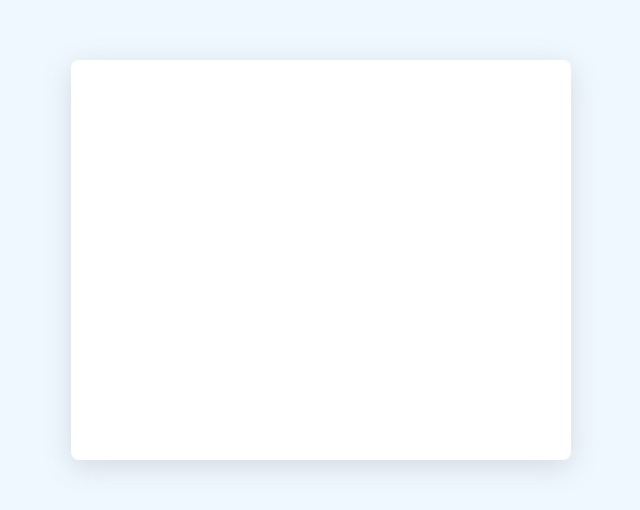
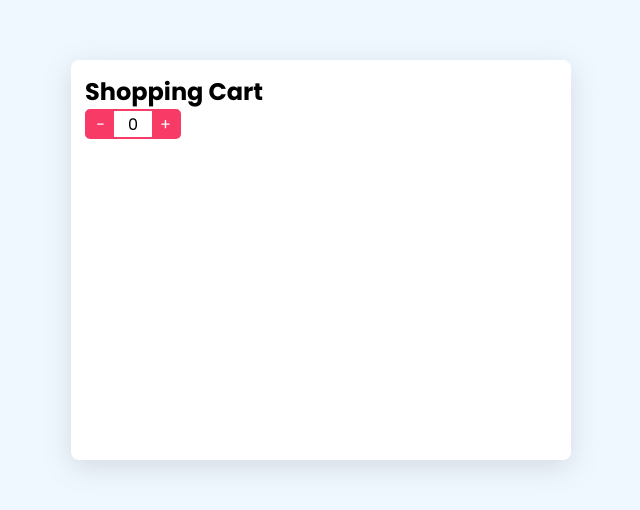
Before and after one commit to TusharSusar/Shopping-Cart, a plain HTML site: page index.html in a window 1280 px wide. Shown: the part 140-650 px from the top of the page, without its empty margins (319-959 px from the left). Drawn offline with Linux system fonts and the light colour scheme.

Commit message:
cart adder button created

```diff
--- a/index.html
+++ b/index.html
@@ -7,6 +7,13 @@
     <link rel="stylesheet" href="style.css">
 </head>
 <body>
-    <div class="cart-container"></div>
+    <div class="cart-container">
+        <h2>Shopping Cart</h2>
+        <div class="counter">
+            <div class="minus center">-</div>
+            <div class="count-num center">0</div>
+            <div class="add center">+</div>
+        </div>
+    </div>
 </body>
 </html>
--- a/style.css
+++ b/style.css
@@ -31,4 +31,30 @@ body {
     background-color: var(--cart-col);
     box-shadow: rgba(100, 100, 111, 0.2) 0px 7px 29px 0px;
     border-radius: 8px;
+    padding: 14px;
 }
+
+.counter {
+    width: 6rem;
+    height: 30px;
+    display: flex;
+    justify-content: space-between;
+    /* padding: 1rem; */
+    border: 2px solid var(--secondary-col);
+    border-radius: 5px;
+}
+
+.add, .minus {
+    width: 1.7rem;
+    height: 100%;
+    color: var(--ternary-txt-col);
+    background-color: var(--secondary-col);
+    /* border: 2px solid #000; */
+
+}
+
+.center {
+    display: flex;
+    justify-content: center;
+    align-items: center;
+}
```
